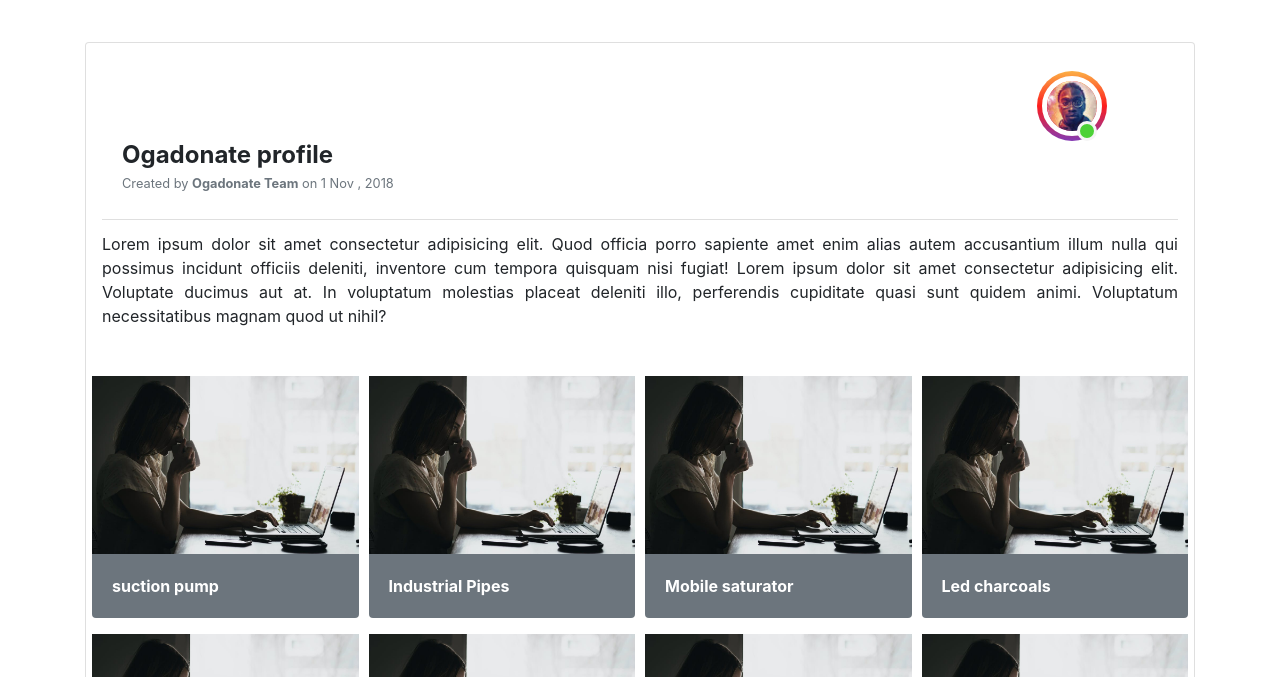
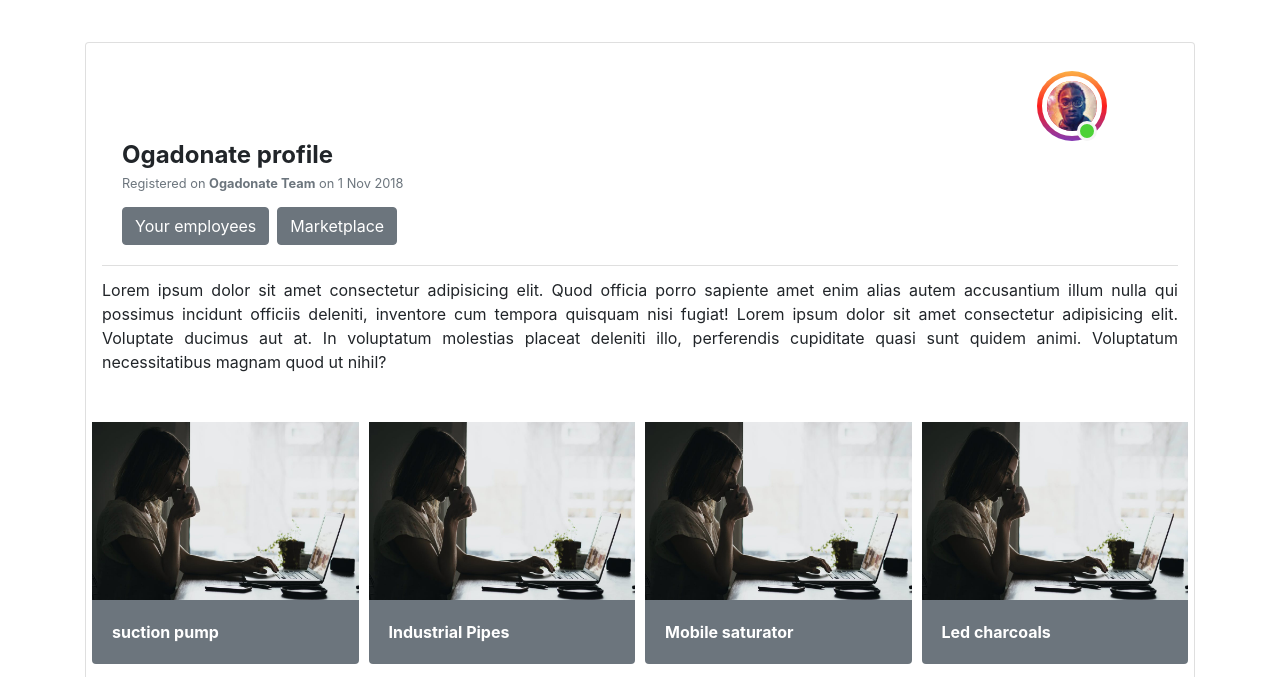
Before and after one commit to jim-nnamdi/shooter, a plain HTML site: page profile.html in a window 1280 px wide. Shown: the part 62-739 px from the top of the page. Drawn offline with Linux system fonts and the light colour scheme.

Commit message:
added marketplace and view employees button

```diff
--- a/profile.html
+++ b/profile.html
@@ -64,9 +64,13 @@
                 </div>
                 <div class="col">
                     <h6 class="card-subtitle mb-2 text-muted">
-                        <p class="card-text text-muted small "><span class="vl ml-0"></span> Created by <span class="font-weight-bold"> Ogadonate Team</span> on 1 Nov , 2018</p>
+                        <p class="card-text text-muted small "><span class="vl ml-0"></span> Registered on <span class="font-weight-bold"> Ogadonate Team</span> on 1 Nov 2018</p>
                     </h6>
                 </div>
+            </div>
+            <div class="d-flex mt-2">
+            <button class="btn btn-secondary">Your employees</button>
+            <button class="btn btn-secondary ml-2">Marketplace</button>
             </div>
         </div>
         <div class="card-footer bg-white px-0 ">
```
Also changed, not shown: README.md.
